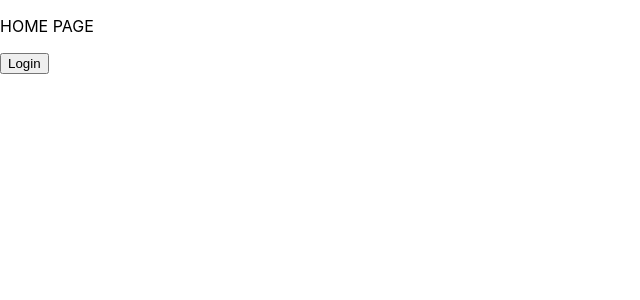
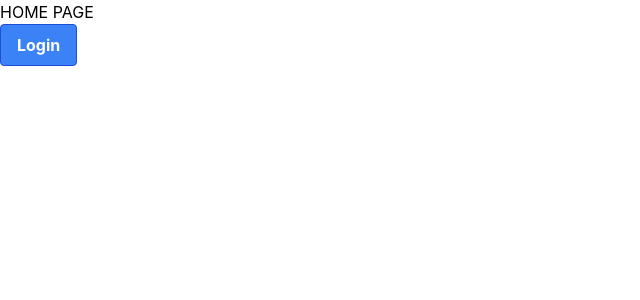
Before and after one commit to marcuss346/mojoblak_frontend, a React (Create React App) app: page / in a window 1280 px wide. Shown: the top 300 px of the page, without its empty margins (0-640 px from the left). Built offline with nearby package versions, Linux system fonts and the light colour scheme.

Commit message:
Adaptation for JWT

```diff
--- a/package.json
+++ b/package.json
@@ -36,5 +36,8 @@
       "last 1 firefox version",
       "last 1 safari version"
     ]
+  },
+  "devDependencies": {
+    "tailwindcss": "^3.2.4"
   }
 }
--- a/src/components/uploadFile.jsx
+++ b/src/components/uploadFile.jsx
@@ -14,7 +14,7 @@ export function UploadFile() {
         event.preventDefault()
         const url = 'http://localhost:3011/uploadFile';
         const formData = new FormData();
-        formData.append('owner', getCookie('id'));
+        formData.append('owner', localStorage.getItem('Token'));
         formData.append('file', file);
         formData.append('fileName', file.name);
         const config = {
--- a/src/index.css
+++ b/src/index.css
@@ -1,3 +1,7 @@
+@tailwind base;
+@tailwind components;
+@tailwind utilities;
+
 body {
   margin: 0;
   font-family: -apple-system, BlinkMacSystemFont, 'Segoe UI', 'Roboto', 'Oxygen',
--- a/src/pages/dashboard.jsx
+++ b/src/pages/dashboard.jsx
@@ -11,35 +11,42 @@ function Dashboard(e) {
     const [name, setName] = useState();
     const [files, setFiles] = useState([]);
     const navigate = useNavigate();
-    const id = getCookie('id');
+    const Token = localStorage.getItem('Token');
 
-
-    console.log(id);
-
-
+    console.log(Token);
 
     useEffect(() => {
-        if (id == '') {
+        if (!Token) {
             navigate('/login');
         }
-        console.log(id);
-        axios.post('http://localhost:3011/userInfo', { data: { userId: id } }).then(response => {
-            console.log(response);
-            let a = response.data
-            console.log(a.name);
-            setName(a.name);
+
+        axios.post('http://localhost:3011/userInfo', { data: { Token: Token } }).then(response => {
+            if (response.data.auth == false) {
+                localStorage.removeItem('Token');
+                navigate('/login');
+            } else {
+                console.log(response);
+                let a = response.data
+                console.log(a.name);
+                setName(a.name);
+            }
         }).catch(err => {
             console.log(err);
         })
     }, [])
 
     function logOut() {
-        setCookie('id', '', 0);
+        axios.post('http://localhost:3011/logout', { data: { Token: Token } }).then(response => {
+            console.log('logout succsess');
+        }).catch(err => {
+            console.log(err);
+        })
+        localStorage.removeItem('Token');
         navigate('/');
     }
 
     useEffect(() => {
-        axios.post('http://localhost:3011/getFiles', { data: { owner: getCookie('id') } }).then(response => {
+        axios.post('http://localhost:3011/getFiles', { data: { Token: localStorage.getItem('Token') } }).then(response => {
             let tmp = response.data;
             setFiles(tmp);
             console.log(tmp);
--- a/src/pages/frontPage.jsx
+++ b/src/pages/frontPage.jsx
@@ -9,7 +9,7 @@ function FrontPage() {
     return (
         <>
             <p>HOME PAGE</p>
-            <button onClick={tologin}>Login</button>
+            <button class="bg-blue-500 hover:bg-blue-700 text-white font-bold py-2 px-4 border border-blue-700 rounded" onClick={tologin}>Login</button>
         </>
     );
 }
--- a/src/pages/login.jsx
+++ b/src/pages/login.jsx
@@ -21,7 +21,8 @@ function Login() {
             console.log("succsesful");
 
 
-            setCookie('id', response.data.id, 99999);
+            setCookie('id', response.data.UserID, 99999);
+            localStorage.setItem('Token', response.data.Token)
 
 
             navigate('/dashboard');
--- /dev/null
+++ b/tailwind.config.js
@@ -0,0 +1,10 @@
+/** @type {import('tailwindcss').Config} */
+module.exports = {
+  content: [
+    "./src/**/*.{js,jsx,ts,tsx}",
+  ],
+  theme: {
+    extend: {},
+  },
+  plugins: [],
+}
```
Also changed, not shown: 1 other file (tests, documents, lock files or other folders).
